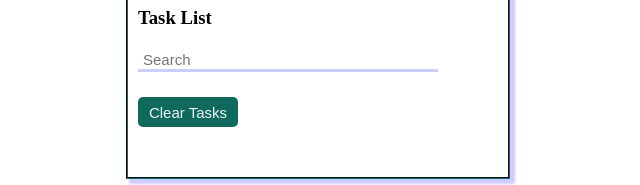
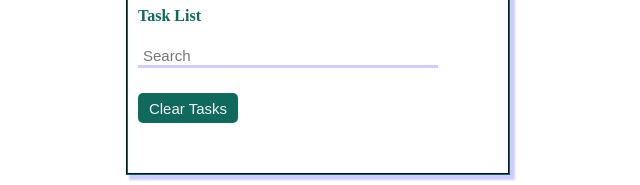
Before and after one commit to ZQWang39/Practice-Local-Storage, a plain HTML site: page index.html in a window 1280 px wide. Shown: the part 238-423 px from the top of the page, 322-962 px from the left. Drawn offline with Linux system fonts and the light colour scheme.

Commit message:
Change task list title

```diff
--- a/index.html
+++ b/index.html
@@ -19,7 +19,7 @@
 
       </div>
       <div class="task-list">
-          <h3>Task List</h3>
+          <h4>Task List</h4>
           <div class = search-task>
               <input type="text" id="filter" placeholder="Search">
           </div>
--- a/style.css
+++ b/style.css
@@ -69,8 +69,9 @@
 
 }
 
-.task-list h3{
+.task-list h4{
     margin-left: 10px;
+    color:rgb(15, 105, 93);
 }
 
 .task-list #filter{
```
